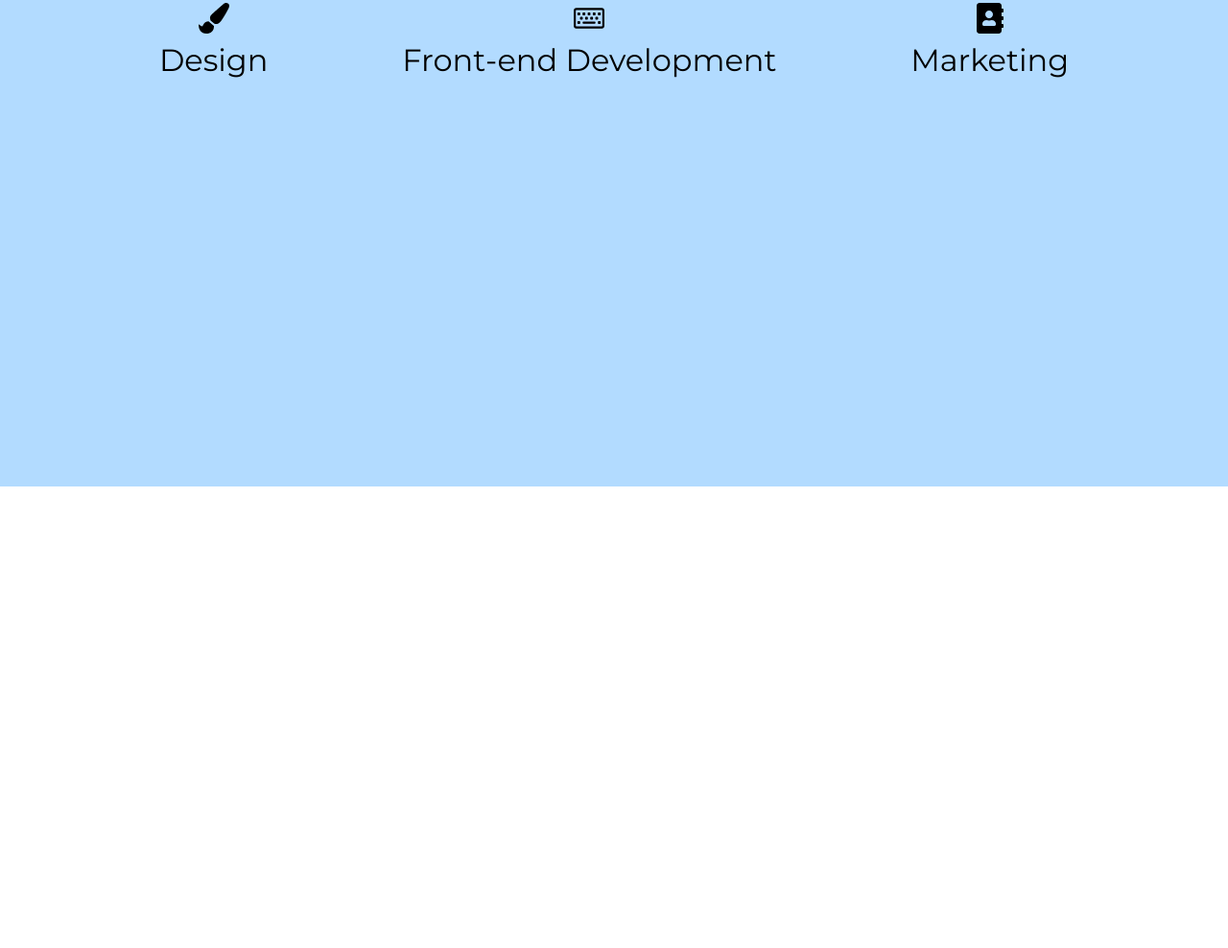
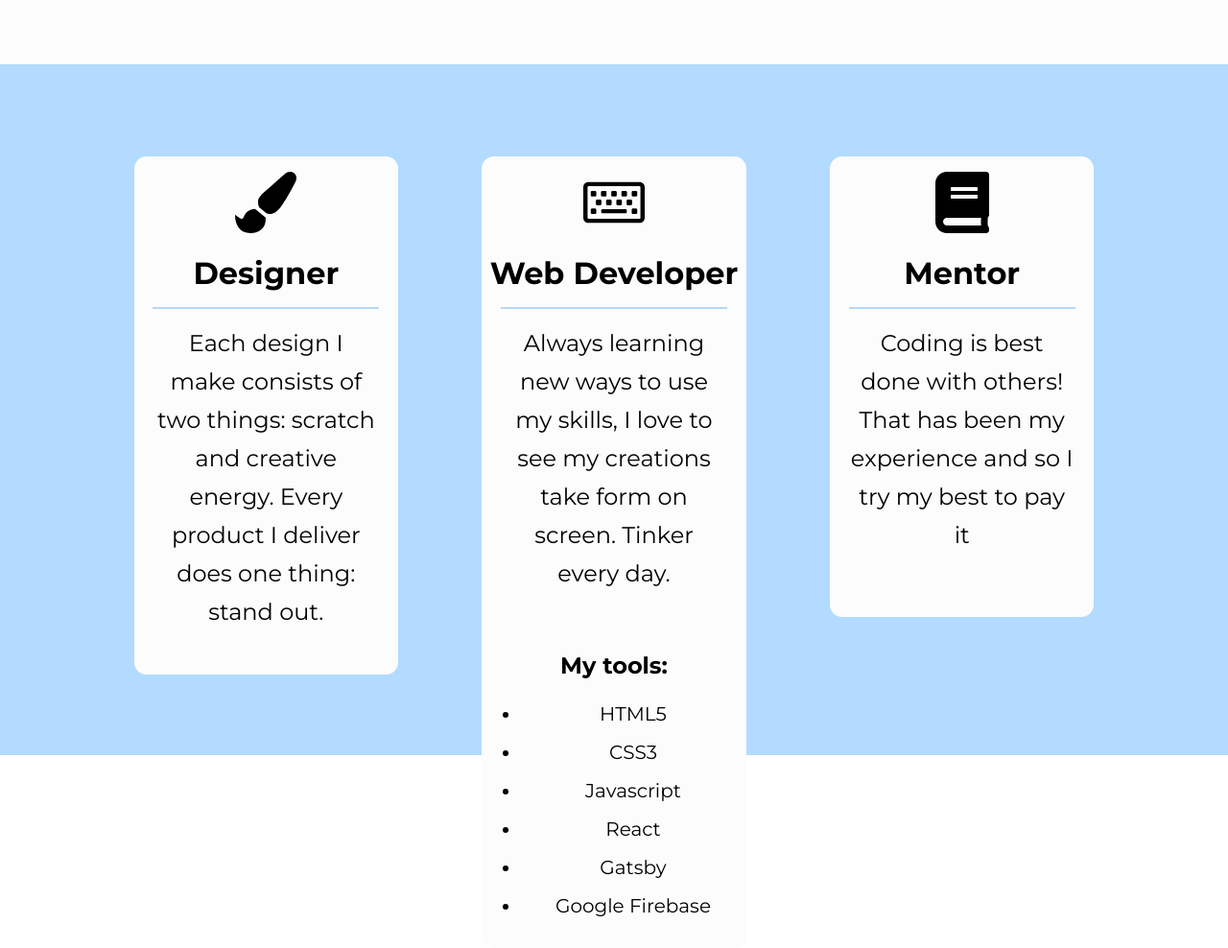
Before and after one commit to sagehogue/personal, a Gatsby site: page / in a window 1280 px wide. Shown: the part 1485-2473 px from the top of the page at 96% size. Before the commit the page ends 1992 px from the top, so only its background shows below. Built offline with nearby package versions, Linux system fonts and the light colour scheme; Gatsby itself is replaced by a stand-in of ours.

Commit message:
added some section cards and partial content.

```diff
--- a/src/components/UI/Card/Card.js
+++ b/src/components/UI/Card/Card.js
@@ -1,11 +1,49 @@
 import React from "react"
 import styled from "styled-components"
 
+import { colors } from "../../../themes/theme"
+
+import VisibleBR from "../VisibleBR/VisibleBR"
+
 const StyledCard = styled.div`
-  font-size: 2rem;
+  font-size: 1.5rem;
   text-align: center;
-  min-height: 20rem;
-  & div {
+  min-height: 30rem;
+  border-radius: 0.8rem;
+
+  background-color: ${colors.offwhite};
+  width: 21.5vw;
+  svg {
+    font-size: 4rem;
+  }
+
+  br {
+    max-width: 85%;
+    margin: auto;
+  }
+  & div,
+  & svg,
+  & p {
+    margin-top: 1rem;
+  }
+  & p,
+  ul {
+    margin: 1rem auto;
+    width: 85%;
+    line-height: 2.5rem;
+  }
+  & h3 {
+    font-size: 2rem;
+    margin: 1rem 0;
+  }
+  & h4 {
+    font-size: 1.5rem;
+    font-weight: 600;
+    margin: 1rem 0;
+  }
+  ul {
+    font-size: 1.25rem;
+    padding-bottom: 1.5rem;
   }
 `
 
@@ -13,10 +51,9 @@ const Card = props => {
   return (
     <StyledCard>
       {props.icon}
-      <br />
-      {props.title}
-      <br />
-      {props.description}
+      <h3>{props.title}</h3>
+      <VisibleBR />
+      <p>{props.description}</p>
       <br />
       {props.children}
     </StyledCard>
--- /dev/null
+++ b/src/components/UI/VisibleBR/VisibleBR.js
@@ -0,0 +1,13 @@
+import React from "react"
+import styled from "styled-components"
+
+const StyledBR = styled.br`
+  display: block;
+  width: 100%;
+  content: "";
+  //   margin: 0 auto;
+  padding: 1px;
+  background-color: rgba(71, 161, 239, 0.404);
+`
+const VisibleBR = () => <StyledBR></StyledBR>
+export default VisibleBR
--- a/src/pages/index.js
+++ b/src/pages/index.js
@@ -14,7 +14,7 @@ import { colors } from "../themes/theme"
 
 import { FaRegKeyboard } from "react-icons/fa"
 import { FaPaintBrush } from "react-icons/fa"
-import { FaAddressBook } from "react-icons/fa"
+import { FaBook } from "react-icons/fa"
 // CSS Vars
 const styles = {
   font: "Montserrat",
@@ -74,7 +74,7 @@ const Greeting = styled.h1`
   grid-column: 1 / 2;
   margin: auto;
   font-size: 4rem;
-  color: #417b8e;
+  color: ${colors.offwhite};
   text-shadow: -1px 1px 2px #000, 1px 1px 2px #000, 1px -1px 0 #000,
     -1px -1px 0 #000;
   text-align: center;
@@ -128,7 +128,7 @@ const Intro = styled.h2`
   grid-column: 3 / 6;
   margin: 0;
   font-size: 3rem;
-  color: #417b8e;
+  color: ${colors.offwhite};
   text-shadow: -1px 1px 2px #000, 1px 1px 2px #000, 1px -1px 0 #000,
     -1px -1px 0 #000;
   text-align: center;
@@ -160,7 +160,7 @@ const Intro = styled.h2`
 `
 
 const AboutSection = styled.section`
-  height: 70vh;
+  height: 90vh;
   text-align: center;
   background-color: inherit;
   font-size: 2rem;
@@ -177,7 +177,7 @@ const AboutSection = styled.section`
 `
 
 const SkillsSection = styled.section`
-  height: 75vh;
+  height: 90vh;
   background-color: ${colors.skyblue};
   display: flex;
   justify-content: space-around;
@@ -292,19 +292,36 @@ const IndexPage = () => {
         <Theme color>
           <SkillsSection>
             <div>
-              <Card icon={<FaPaintBrush />} title={"Design"}></Card>
-              <span></span>
+              <Card
+                icon={<FaPaintBrush />}
+                title={"Designer"}
+                description={`Each design I make consists of two things: scratch and creative energy.
+                  Every product I deliver does one thing: stand out.`}
+              ></Card>
             </div>
             <div>
               <Card
                 icon={<FaRegKeyboard />}
-                title={"Front-end Development"}
-              ></Card>
-              <span></span>
+                title={"Web Developer"}
+                description={`Always learning new ways to use my skills, I love to see my creations take form on screen. Tinker every day.`}
+              >
+                <h4>My tools:</h4>
+                <ul>
+                  <li>HTML5</li>
+                  <li>CSS3</li>
+                  <li>Javascript</li>
+                  <li>React</li>
+                  <li>Gatsby</li>
+                  <li>Google Firebase</li>
+                </ul>
+              </Card>
             </div>
             <div>
-              <Card icon={<FaAddressBook />} title={"Marketing"}></Card>
-              <span></span>
+              <Card
+                icon={<FaBook />}
+                title={"Mentor"}
+                description={`Coding is best done with others! That has been my experience and so I try my best to pay it`}
+              ></Card>
             </div>
           </SkillsSection>
         </Theme>
```
